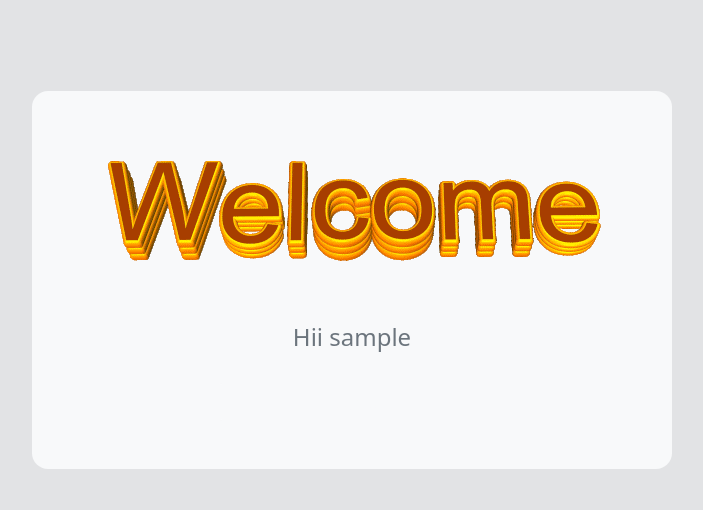
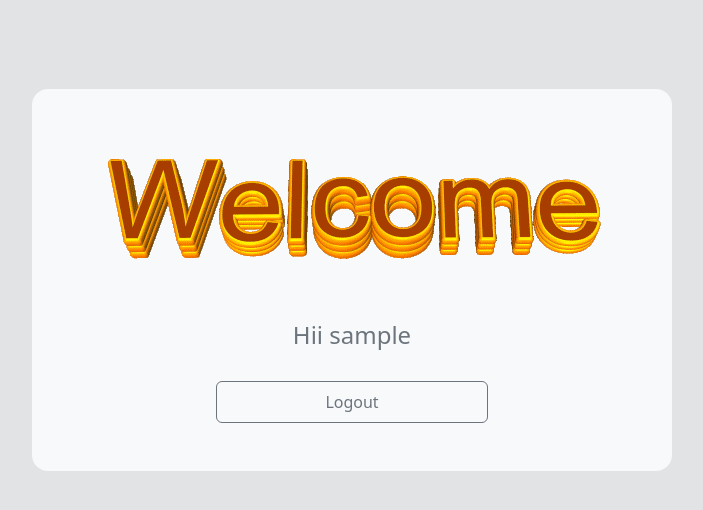
Before and after one commit to falgunidable/PythonProjects, a Flask app: template login_register/templates/index.html in a window 1280 px wide. Shown: the top 510 px of the page, without its empty margins (288-991 px from the left). Run offline with Flask 3, Linux system fonts and the light colour scheme; the template is opened without the code that fills it, so the values that code supplies are empty; the visitor is signed in with stand-in values (Sample User, id 1); some libraries are stand-ins or nearby versions.

Commit message:
a minor css change

```diff
--- a/login_register/templates/index.html
+++ b/login_register/templates/index.html
@@ -28,7 +28,7 @@
       <h3 class="mb-5"><b>{{msg}}</b></h3>
       <h4>Hii {{session.username}}</h4>
       <a
-        class="btn btn-outline-light mt-4 col-md-6 text-decoration-none"
+        class="btn btn-outline-secondary mt-4 col-md-6 text-decoration-none p-2"
         href="{{url_for('logout')}}"
         >Logout</a
       >
```
